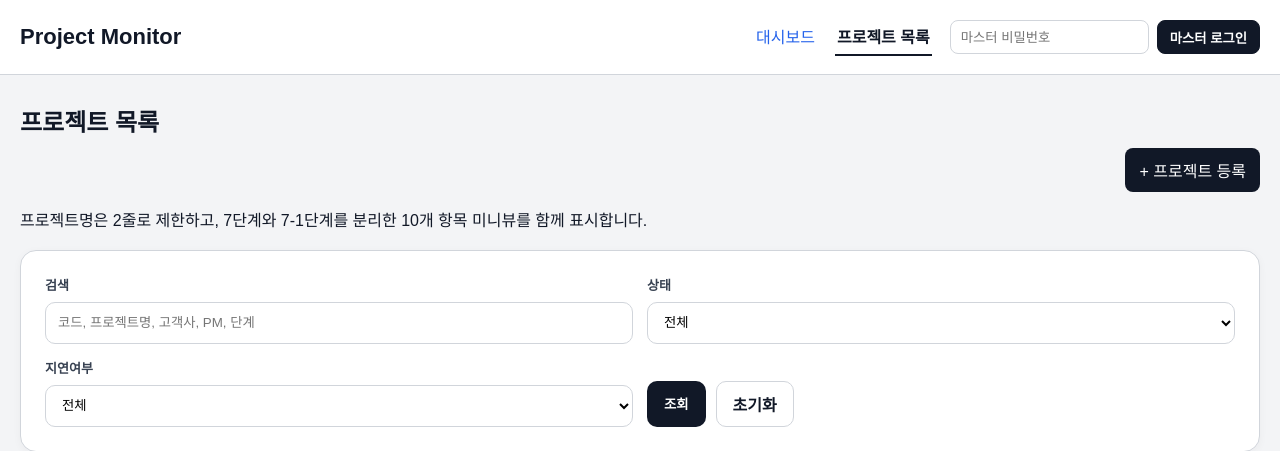
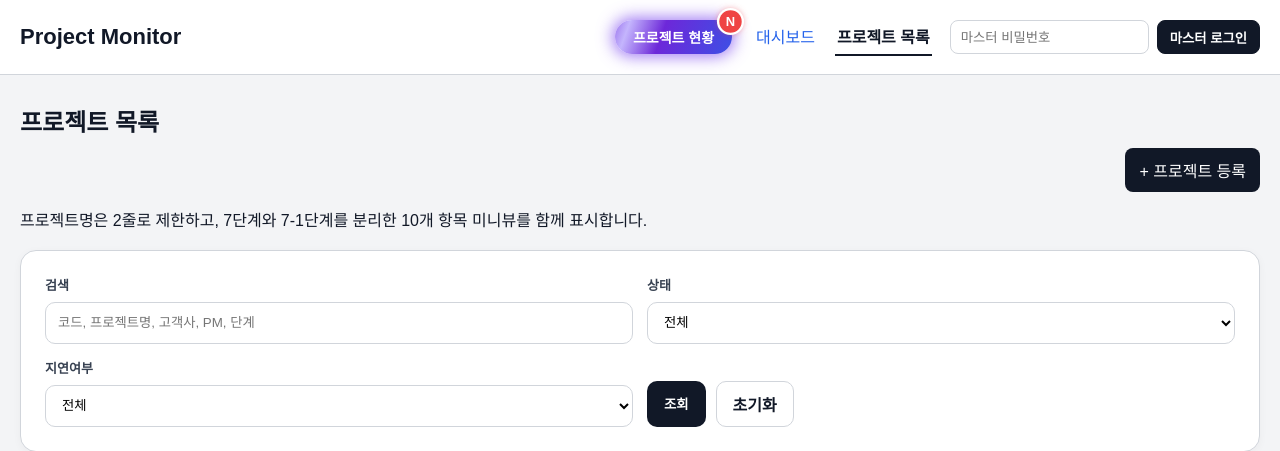
Before and after one commit to YIJUNGKI/project-monitor, a Flask app: page /projects in a window 1280 px wide. Shown: the top 451 px of the page. Run offline with Flask 3, Linux system fonts and the light colour scheme; data that the repository does not hold is empty.

Commit message:
상단 네비에 프로젝트 현황 배너 추가 (N 배지 + 반짝임)
- 프로젝트 현황 대시보드(project-dashboard-five-tau.vercel.app)로 새 탭 연결
- 우상단 빨간 N(New) 배지, 그라데이션 sheen + 글로우 애니메이션
- prefers-reduced-motion 시 애니메이션 비활성

Co-Authored-By: Claude Opus 4.8 (1M context) <noreply@anthropic.com>

```diff
--- a/static/css/style.css
+++ b/static/css/style.css
@@ -2249,3 +2249,77 @@ section.card form > div[style*="justify-content: flex-end"] .btn-primary {
   cursor: help;
   vertical-align: middle;
 }
+
+/* ===== 프로젝트 현황 배너 (상단 네비, 반짝임 + N 배지) ===== */
+.nav a.status-banner {
+  position: relative;
+  display: inline-flex;
+  align-items: center;
+  height: 34px;
+  padding: 0 18px;
+  margin-right: 4px;
+  border-radius: 999px;
+  border-bottom: none;
+  color: #ffffff;
+  font-weight: 700;
+  font-size: 14px;
+  text-decoration: none;
+  white-space: nowrap;
+  background: linear-gradient(110deg, #2563eb 0%, #6d28d9 38%, #c4b5fd 50%, #6d28d9 62%, #2563eb 100%);
+  background-size: 250% 100%;
+  box-shadow: 0 0 8px rgba(99, 102, 241, 0.55);
+  animation: statusSheen 3s linear infinite, statusGlow 1.8s ease-in-out infinite;
+  transition: transform 0.15s ease, filter 0.15s ease;
+}
+
+.nav a.status-banner:hover {
+  color: #ffffff;
+  transform: translateY(-1px);
+  filter: brightness(1.08);
+}
+
+.status-banner-text {
+  position: relative;
+  z-index: 1;
+}
+
+.status-banner-badge {
+  position: absolute;
+  top: -8px;
+  right: -8px;
+  min-width: 19px;
+  height: 19px;
+  padding: 0 4px;
+  border-radius: 999px;
+  background: #ef4444;
+  color: #ffffff;
+  font-size: 11px;
+  font-weight: 800;
+  line-height: 19px;
+  text-align: center;
+  box-shadow: 0 0 0 2px #ffffff, 0 0 6px rgba(239, 68, 68, 0.8);
+  animation: statusBadgePulse 1.2s ease-in-out infinite;
+  z-index: 2;
+}
+
+@keyframes statusSheen {
+  0%   { background-position: 130% 0; }
+  100% { background-position: -130% 0; }
+}
+
+@keyframes statusGlow {
+  0%, 100% { box-shadow: 0 0 7px rgba(99, 102, 241, 0.45); }
+  50%      { box-shadow: 0 0 18px 3px rgba(124, 58, 237, 0.8); }
+}
+
+@keyframes statusBadgePulse {
+  0%, 100% { transform: scale(1); }
+  50%      { transform: scale(1.18); }
+}
+
+@media (prefers-reduced-motion: reduce) {
+  .nav a.status-banner,
+  .status-banner-badge {
+    animation: none;
+  }
+}
--- a/templates/base.html
+++ b/templates/base.html
@@ -11,6 +11,10 @@
     <div class="container header-inner">
       <a href="/" class="logo">Project Monitor</a>
       <nav class="nav">
+  <a href="https://project-dashboard-five-tau.vercel.app" target="_blank" rel="noopener" class="status-banner" title="프로젝트 현황 대시보드 열기">
+    <span class="status-banner-text">프로젝트 현황</span>
+    <span class="status-banner-badge">N</span>
+  </a>
   <a href="/dashboard" class="{% if request.path == '/dashboard' %}nav-link-active{% endif %}">대시보드</a>
   <a href="/projects" class="{% if request.path.startswith('/projects') %}nav-link-active{% endif %}">프로젝트 목록</a>
 
```
